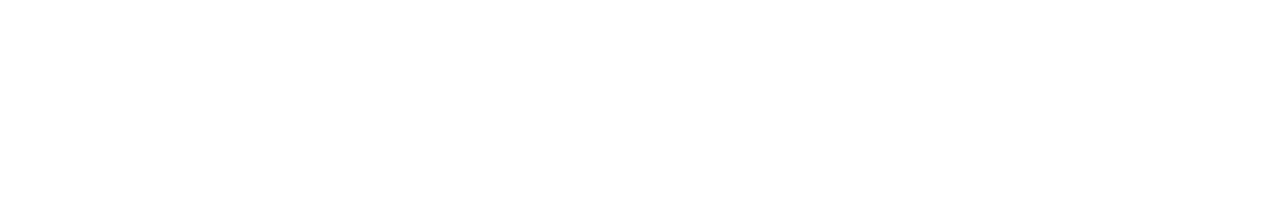
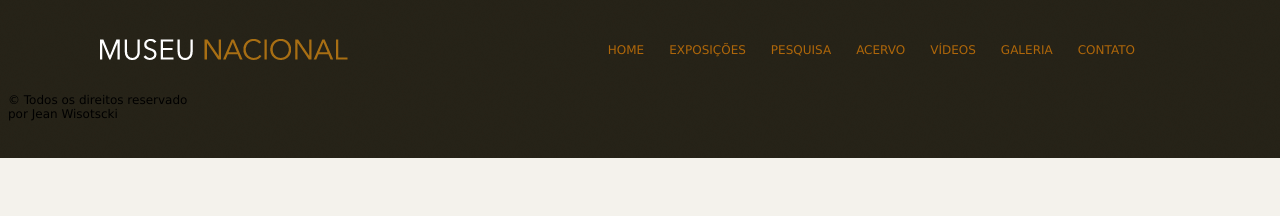
Before and after one commit to jeanwisotscki/Museu-Nacional, a plain HTML site: page index.html in a window 1280 px wide. Drawn offline with Linux system fonts and the light colour scheme.

Commit message:
Cabeçalho e barra de navegação finalizados

```diff
--- a/css/style.css
+++ b/css/style.css
@@ -0,0 +1,74 @@
+/* FORMATAÇÕES DA ESTRUTURA DO SITE
+**************************************/
+
+body{
+	background: #f4f2ec url(../img/fundo.png) repeat-x;
+	font: 12px "Lucida Grande", "Lucida Sans Unicode", Arial, sans-serif;
+}
+
+#container{
+	width: 1080px;
+	margin: 0 auto;
+}
+
+a:link, a:active, a:visited{
+	color: #af670a;
+	text-decoration: none;
+}
+
+a:hover{
+	color: #227115;
+}
+
+/* LOGO
+****************************************/
+
+#logo h1{
+	float: left;
+}
+
+#logo a{
+	width: 248px;
+	height: 21px;
+	text-indent: -8888px;
+	display: block;
+	background: url(../img/logo.png) no-repeat;
+}
+
+/* BARRA DE NAVEGAÇÃO
+*****************************************/
+
+header{
+	padding: 15px 0;
+	height: 55px;
+}
+
+nav ul{
+	list-style: none;
+	margin: 20px;
+	float: right;
+}
+
+nav ul li{
+	float: left;
+}
+
+nav ul li a:link{
+	display: block;
+	margin-right: 25px;
+	padding-bottom: 3px;
+	text-transform: uppercase;
+}
+
+nav ul li a:hover{
+	color: #fff;
+	border-bottom: 3px solid #af670a;
+}
+
+/* RODAPÉ
+***************************************/
+
+footer{
+	clear: both;
+	height: 120px;
+}
--- a/index.html
+++ b/index.html
@@ -2,14 +2,40 @@
 
 <html>
 	<head>
+		<meta charset="utf-8">
+		<link rel="stylesheet" type="text/css" href="css/style.css">
 
 		<title>Museu Nacional - Home</title>
-
 	</head>
 
 	<body>
+		<div id="container"> <!-- inicio container -->
 
+			<header>
 
+				<div id="logo">
+					<h1><a href="">Museu Nacional</a></h1>
+				</div>
+
+				<nav>
+					<ul>
+						<li><a href="">Home</a></li>
+						<li><a href="">Exposições</a></li>
+						<li><a href="">Pesquisa</a></li>
+						<li><a href="">Acervo</a></li>
+						<li><a href="">Vídeos</a></li>
+						<li><a href="">Galeria</a></li>
+						<li><a href="">Contato</a></li>
+					</ul>
+				</nav>
+
+			</header>
+
+		</div>               <!-- fim /container -->
+
+		<footer> <!-- Rodapé -->
+			<span>&copy; Todos os direitos reservado <br>por Jean Wisotscki</span>
+		</footer>
 
 	</body>
 
```
